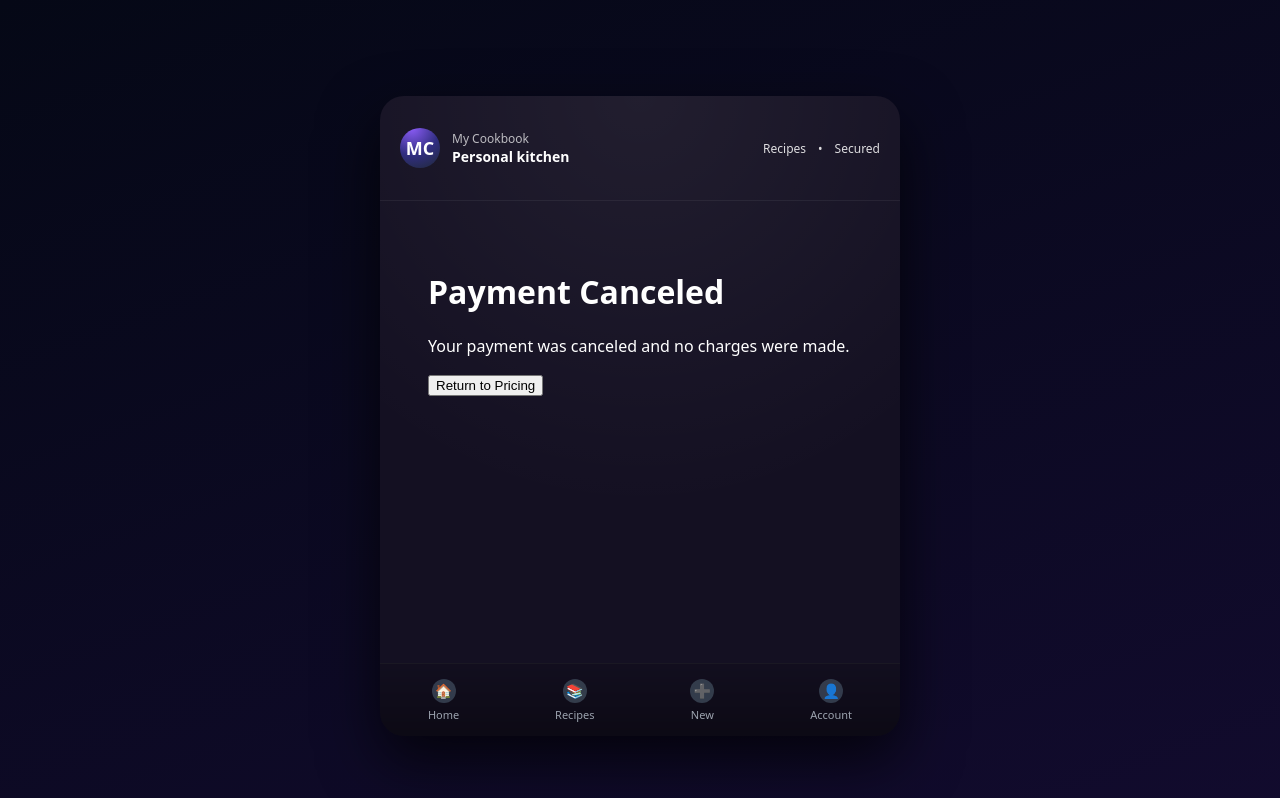
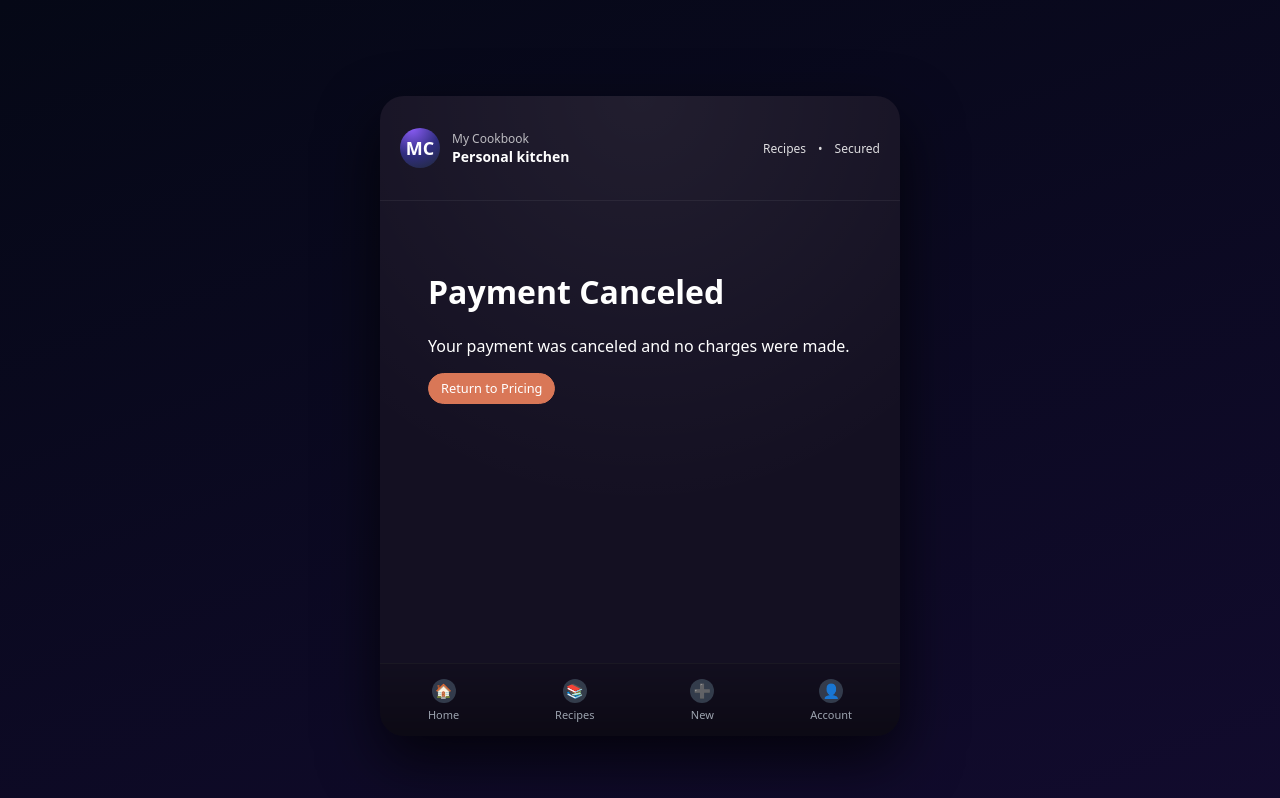
Before and after one commit to rwilliamspbg-ops/My-Cookbook-V1.0, a Next.js app: page /payment/cancel in a window 1280 px wide. Shown: the top 798 px of the page. Built offline with nearby package versions, Linux system fonts and the light colour scheme.

Commit message:
Update cancel.js

```diff
--- a/pages/payment/cancel.js
+++ b/pages/payment/cancel.js
@@ -5,9 +5,9 @@ export default function PaymentCancel() {
     <main style={{ padding: "2rem" }}>
       <h1>Payment Canceled</h1>
       <p>Your payment was canceled and no charges were made.</p>
-      <Link href="/pricing">
-        <button>Return to Pricing</button>
-      </Link>
+      <Link href="/pricing" className="btn-pill primary">
+  Return to Pricing
+</Link>
     </main>
   );
 }
```
